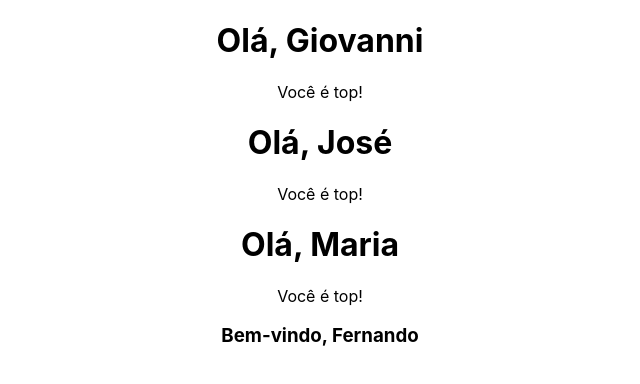
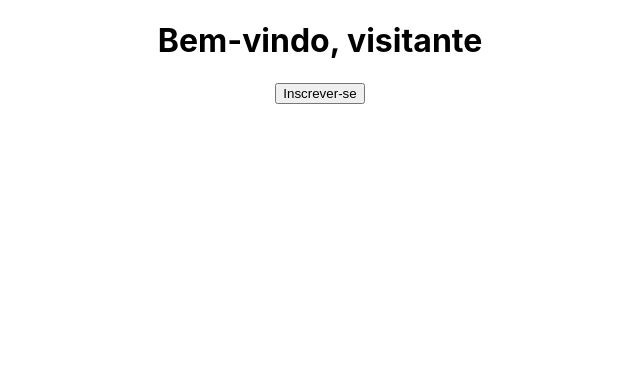
Before and after one commit to Torelli/hello-world, a React (Create React App) app: page / in a window 1280 px wide. Shown: the top 384 px of the page, without its empty margins (320-960 px from the left). Built offline with nearby package versions, Linux system fonts and the light colour scheme.

Commit message:
Explorando State

```diff
--- a/src/App.js
+++ b/src/App.js
@@ -3,15 +3,17 @@ import './App.css';
 import {Greet} from './components/Greet';
 import Welcome from './components/Welcome';
 import Hello from './components/Hello';
+import Message from './components/Message';
 
 function App(){
   return(
     <div className="App">
-      <Hello name="Giovanni"><p>Você é top!</p></Hello>
+      <Message/>
+      {/*<Hello name="Giovanni"><p>Você é top!</p></Hello>
       <Hello name="José"><p>Você é top!</p></Hello>
       <Hello name="Maria"><p>Você é top!</p></Hello>
-      {/*<Greet/>*/}
-      <Welcome name="Fernando"/>
+      <Greet/>
+      <Welcome name="Fernando"/>*/}
     </div>
   );
 }
--- /dev/null
+++ b/src/components/Message.js
@@ -0,0 +1,25 @@
+import React, {Component} from 'react'
+
+class Message extends Component{
+    constructor(){
+        super()
+        this.state = {
+            message: 'Bem-vindo, visitante'
+        }
+    }
+    changeMessage(){
+        this.setState({
+            message: 'Obrigado por se inscrever!'
+        })
+    }
+    render(){
+        return(
+            <div>
+                <h1>{this.state.message}</h1>
+                <button onClick={() => this.changeMessage()}>Inscrever-se</button>
+            </div>
+        )
+    }
+}
+
+export default Message
```
